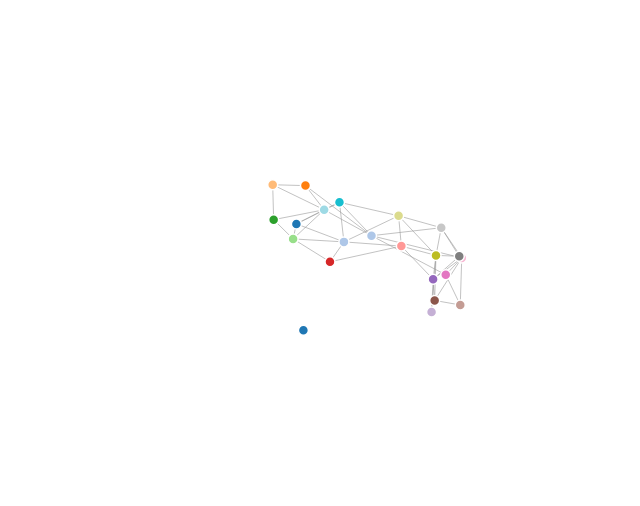
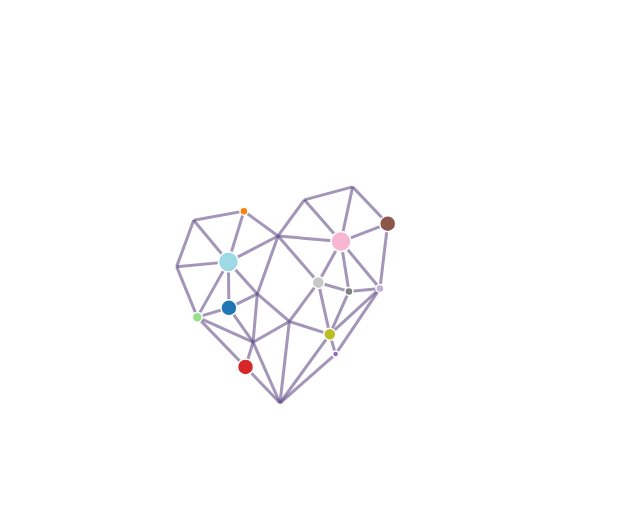
Before and after one commit to RichardCzechowski/d3_looker_heart, a plain HTML site: page indext.html in a window 1280 px wide. Shown: the part 5-511 px from the top of the page, without its empty margins (208-848 px from the left). Drawn offline with nearby package versions, Linux system fonts and the light colour scheme; animation ran at ten frames a second.

Commit message:
Change parameters to shape heart

```diff
--- a/indext.html
+++ b/indext.html
@@ -23,8 +23,13 @@ var width = 960,
 var color = d3.scale.category20();
 
 var force = d3.layout.force()
-    .charge(-120)
-    .linkDistance(30)
+    .charge(function(d){
+      return d.charge || -200;
+    })
+    .linkDistance(function(d){
+      return 5 * d.length;
+    })
+    .gravity(.3)
     .size([width, height]);
 
 var svg = d3.select("body").append("svg")
@@ -33,81 +38,81 @@ var svg = d3.select("body").append("svg")
 
 var graph = {
   "nodes":[
-    {"name":"Info0","group":0}, // This is a placeholder because I numberd them wrong
-    {"name":"Info1","group":1},
-    {"name":"Info2","group":2},
-    {"name":"Info3","group":3},
-    {"name":"Info4","group":4},
-    {"name":"Info5","group":5},
-    {"name":"Info6","group":6},
-    {"name":"Info7","group":7},
-    {"name":"Info8","group":8},
-    {"name":"Info9","group":9},
-    {"name":"Info10","group":10},
-    {"name":"Info11","group":11},
-    {"name":"Info12","group":12},
-    {"name":"Info13","group":13},
-    {"name":"Info14","group":14},
-    {"name":"Info15","group":15},
-    {"name":"Info16","group":16},
-    {"name":"Info17","group":17},
-    {"name":"Info18","group":18},
-    {"name":"Info19","group":19},
-    {"name":"Info20","group":20},
-    {"name":"Info21","group":21}
+    {"name":"Decorator1","group":0, "radius": 0}, // This is a placeholder because I numberd them wrong
+    {"name":"Info1","group":1, "radius": 0},
+    {"name":"Info2","group":2, "radius": 4},
+    {"name":"Info3","group":3, "radius": 0},
+    {"name":"Info4","group":4, "radius": 0},
+    {"name":"Info5","group":5, "radius": 5},
+    {"name":"Info6","group":6, "radius": 8},
+    {"name":"Info7","group":7, "fixed": true, "x": 480, "y": 400, "radius": 0},
+    {"name":"Info8","group":8, "radius": 3},
+    {"name":"Info9","group":9, "radius": 4},
+    {"name":"Info10","group":10, "radius": 8},
+    {"name":"Info11","group":11, "radius": 0},
+    {"name":"Info12","group":12, "radius": 0},
+    {"name":"Info13","group":13, "radius": 10, "charge": -500},
+    {"name":"Info14","group":14, "radius": 4},
+    {"name":"Info15","group":15, "radius": 6, "charge": -1000},
+    {"name":"Info16","group":16, "radius": 6},
+    {"name":"Info17","group":17, "radius": 0, "charge": -1000},
+    {"name":"Info18","group":18, "radius": 0, "charge": -1000},
+    {"name":"Info19","group":19, "radius": 10, "charge": -500},
+    {"name":"Info20","group":20, "radius": 8},
+    {"name":"Info21","group":21, "radius": 0}
   ],
   "links":[
-    {"source":1,"target":12,"value":1},
-    {"source":1,"target":13,"value":1},
-    {"source":1,"target":15,"value":1},
-    {"source":1,"target":18,"value":1},
-    {"source":1,"target":19,"value":1},
-    {"source":1,"target":2,"value":1},
-    {"source":2,"target":19,"value":1},
-    {"source":2,"target":3,"value":1},
-    {"source":3,"target":4,"value":1},
-    {"source":3,"target":19,"value":1},
-    {"source":4,"target":5,"value":1},
-    {"source":4,"target":19,"value":1},
-    {"source":5,"target":19,"value":1},
-    {"source":5,"target":20,"value":1},
-    {"source":5,"target":21,"value":1},
-    {"source":5,"target":6,"value":1},
-    {"source":6,"target":21,"value":1},
-    {"source":6,"target":7,"value":1},
-    {"source":7,"target":21,"value":1},
-    {"source":7,"target":17,"value":1},
-    {"source":7,"target":16,"value":1},
-    {"source":7,"target":8,"value":1},
-    {"source":8,"target":16,"value":1},
-    {"source":8,"target":9,"value":1},
-    {"source":9,"target":16,"value":1},
-    {"source":8,"target":14,"value":1},
-    {"source":8,"target":13,"value":1},
-    {"source":8,"target":10,"value":1},
-    {"source":10,"target":16,"value":1},
-    {"source":10,"target":13,"value":1},
-    {"source":10,"target":11,"value":1},
-    {"source":11,"target":13,"value":1},
-    {"source":11,"target":12,"value":1},
-    {"source":12,"target":13,"value":1},
-    {"source":13,"target":14,"value":1},
-    {"source":13,"target":15,"value":1},
-    {"source":14,"target":15,"value":1},
-    {"source":14,"target":16,"value":1},
-    {"source":15,"target":16,"value":1},
-    {"source":15,"target":17,"value":1},
-    {"source":16,"target":17,"value":1},
-    {"source":17,"target":18,"value":1},
-    {"source":17,"target":21,"value":1},
-    {"source":18,"target":19,"value":1},
-    {"source":18,"target":20,"value":1},
-    {"source":18,"target":21,"value":1},
-    {"source":19,"target":20,"value":1},
-    {"source":20,"target":21,"value":1}
+    {"source":1,"target":12,"value":1,"length":6},
+    {"source":1,"target":13,"value":1,"length":10},
+    {"source":1,"target":15,"value":1,"length":9},
+    {"source":1,"target":18,"value":1,"length":8},
+    {"source":1,"target":19,"value":1,"length":9},
+    {"source":1,"target":2,"value":1,"length":6},
+    {"source":2,"target":19,"value":1,"length":10},
+    {"source":2,"target":3,"value":1,"length":9},
+    {"source":3,"target":4,"value":1,"length":9},
+    {"source":3,"target":19,"value":1,"length":10},
+    {"source":4,"target":5,"value":1,"length":10},
+    {"source":4,"target":19,"value":1,"length":10},
+    {"source":5,"target":19,"value":1,"length":11},
+    {"source":5,"target":20,"value":1,"length":7},
+    {"source":5,"target":21,"value":1,"length":11},
+    {"source":5,"target":6,"value":1,"length":12},
+    {"source":6,"target":21,"value":1,"length":3},
+    {"source":6,"target":7,"value":1,"length":8},
+    {"source":7,"target":21,"value":1,"length":8},
+    {"source":7,"target":16,"value":1,"length":8},
+    {"source":7,"target":17,"value":1,"length":10},
+    {"source":7,"target":8,"value":1,"length":8},
+    {"source":8,"target":16,"value":1,"length":3},
+    {"source":8,"target":9,"value":1,"length":12},
+    {"source":9,"target":16,"value":1,"length":11},
+    {"source":9,"target":14,"value":1,"length":7},
+    {"source":9,"target":13,"value":1,"length":11},
+    {"source":9,"target":10,"value":1,"length":10},
+    {"source":10,"target":13,"value":1,"length":10},
+    {"source":10,"target":11,"value":1,"length":9},
+    {"source":11,"target":13,"value":1,"length":10},
+    {"source":11,"target":12,"value":1,"length":9},
+    {"source":12,"target":13,"value":1,"length":10},
+    {"source":13,"target":14,"value":1,"length":7},
+    {"source":13,"target":15,"value":1,"length":6},
+    {"source":14,"target":15,"value":1,"length":5},
+    {"source":14,"target":16,"value":1,"length":6},
+    {"source":15,"target":16,"value":1,"length":9},
+    {"source":15,"target":17,"value":1,"length":4},
+    {"source":16,"target":17,"value":1,"length":6},
+    {"source":17,"target":18,"value":1,"length":4},
+    {"source":17,"target":21,"value":1,"length":6},
+    {"source":18,"target":19,"value":1,"length":6},
+    {"source":18,"target":20,"value":1,"length":5},
+    {"source":18,"target":21,"value":1,"length":6},
+    {"source":19,"target":20,"value":1,"length":7},
+    {"source":20,"target":21,"value":1,"length":6}
   ]
 };
 
+// This function prints out if I've messed up a node
     graph.links.forEach(function(link, index, list) {
         if (typeof graph.nodes[link.source] === 'undefined') {
             console.log('undefined source', link);
@@ -117,9 +122,12 @@ var graph = {
         }
     });
 
+// Set force layout
   force
       .nodes(graph.nodes)
       .links(graph.links)
+      .linkStrength(4)
+      .alpha(1)
       .start();
 
   var link = svg.selectAll(".link")
@@ -130,9 +138,9 @@ var graph = {
 
   var node = svg.selectAll(".node")
       .data(graph.nodes)
-    .enter().append("circle")
+      .enter().append("circle")
       .attr("class", "node")
-      .attr("r", 5)
+      .attr("r", function(d) { return d.radius; })
       .style("fill", function(d) { return color(d.group); })
       .call(force.drag);
 
@@ -143,7 +151,9 @@ var graph = {
     link.attr("x1", function(d) { return d.source.x; })
         .attr("y1", function(d) { return d.source.y; })
         .attr("x2", function(d) { return d.target.x; })
-        .attr("y2", function(d) { return d.target.y; });
+        .attr("y2", function(d) { return d.target.y; })
+        .style("stroke-width", "3px")
+        .style("stroke", "#64518A");
 
     node.attr("cx", function(d) { return d.x; })
         .attr("cy", function(d) { return d.y; });
```
